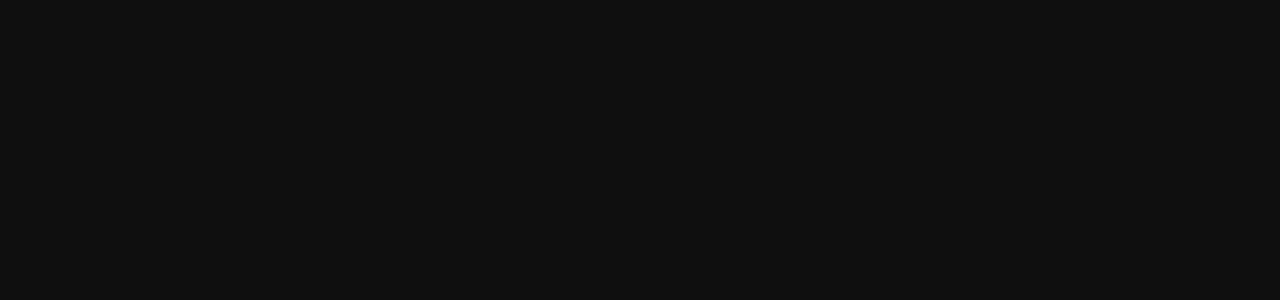
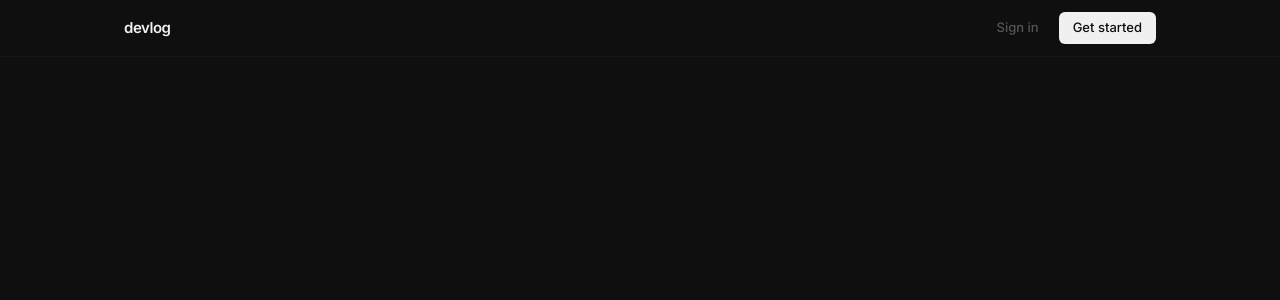
Before and after one commit to h3pixz/DevLog, a React (Vite) app: page / in a window 1280 px wide. Shown: the top 300 px of the page. Built offline with nearby package versions, Linux system fonts and the light colour scheme.

Commit message:
add: header

```diff
--- a/src/App.tsx
+++ b/src/App.tsx
@@ -1,3 +1,7 @@
+import Header from "./components/Header";
+
 export default function App() {
-  return <></>;
+  return (
+    <Header />
+  );
 }
--- /dev/null
+++ b/src/components/Header.tsx
@@ -0,0 +1,58 @@
+export default function Header() {
+  return (
+    <nav style={{ borderBottom: "1px solid #161616" }}>
+      <div
+        className="flex items-center justify-between"
+        style={{
+          maxWidth: 1080,
+          margin: "0 auto",
+          padding: "0 24px",
+          height: 56,
+        }}
+      >
+        <span
+          style={{
+            fontSize: 15,
+            fontWeight: 600,
+            color: "#F0F0F0",
+            letterSpacing: "-0.03em",
+          }}
+        >
+          devlog
+        </span>
+
+        <div className="flex items-center gap-2">
+          <button
+            style={{
+              fontSize: 13,
+              color: "#555555",
+              background: "none",
+              border: "none",
+              cursor: "pointer",
+              padding: "6px 12px",
+              borderRadius: 6,
+            }}
+            className="hover:text-[#E8E8E8] transition-colors"
+          >
+            Sign in
+          </button>
+          <button
+            style={{
+              fontSize: 13,
+              fontWeight: 500,
+              color: "#0F0F0F",
+              backgroundColor: "#F0F0F0",
+              border: "none",
+              borderRadius: 6,
+              padding: "6px 14px",
+              cursor: "pointer",
+            }}
+            className="hover:bg-[#DEDEDE] transition-colors"
+          >
+            Get started
+          </button>
+        </div>
+      </div>
+    </nav>
+  );
+}
```
